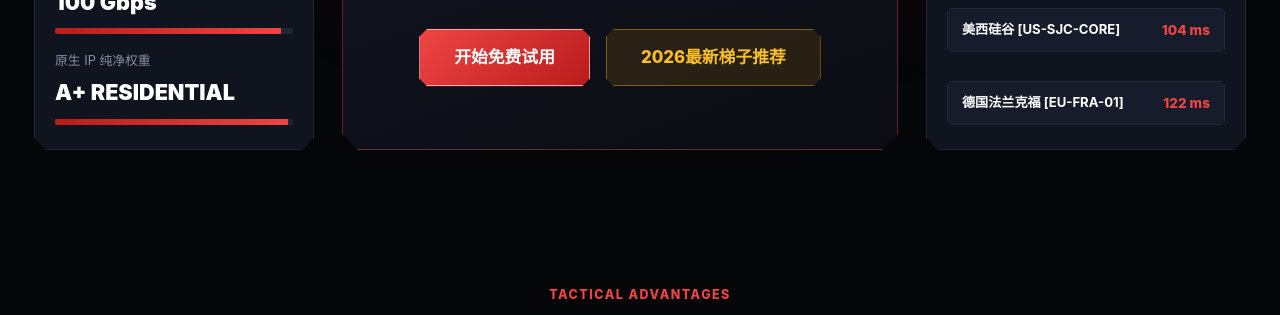
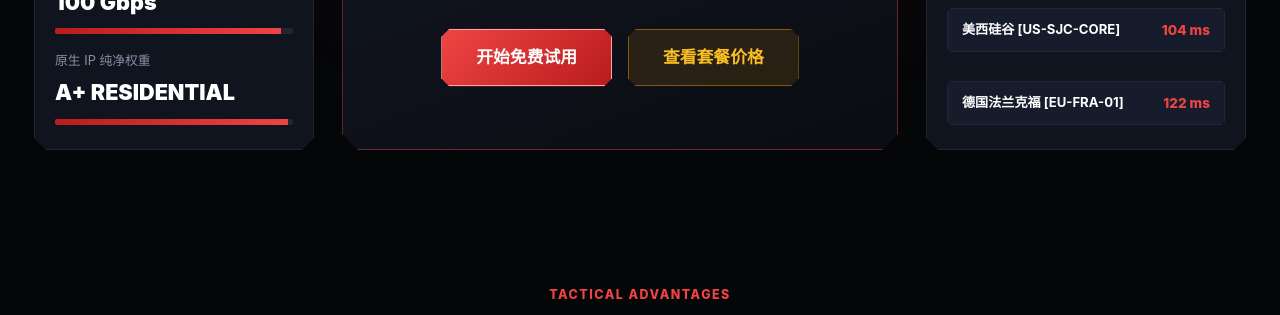
Before and after one commit to 9jacky9/yeshayuncloud.sbs, a plain HTML site: page index.html in a window 1280 px wide. Shown: the part 436-751 px from the top of the page. Drawn offline with Linux system fonts and the light colour scheme.

Commit message:
Update hero ladder button to pricing section anchor

```diff
--- a/index.html
+++ b/index.html
@@ -145,7 +145,7 @@
           <div class="cockpit-btn-row">
             <a href="https://ww012.twilightaff.com/#/?code=A56DH1Af" target="_blank" rel="nofollow" class="c-btn c-btn-blood c-btn-hero">开始免费试用</a>
             <!-- 战略友链：传递 SEO 权重，严禁 nofollow -->
-            <a href="https://dajichang.mom/" target="_blank" class="c-btn c-btn-amber c-btn-hero">2026最新梯子推荐</a>
+            <a href="#pricing" class="c-btn c-btn-amber c-btn-hero">查看套餐价格</a>
           </div>
         </main>
 
```
